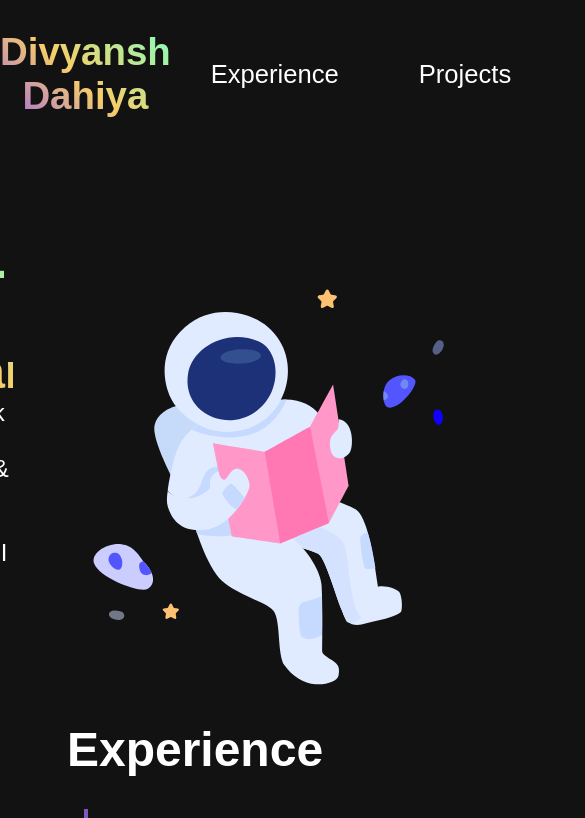
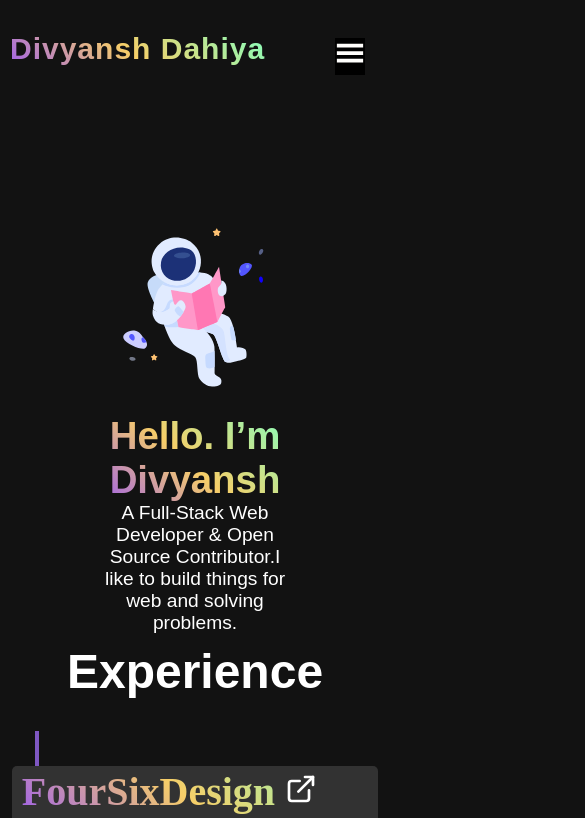
Before and after one commit to divyanshdahiya/latest-portfolio, a React (Create React App) app: page / in a window 390 px wide. Shown: the top 818 px of the page, 585 px wide, since content can reach past the window. Built offline with nearby package versions, Linux system fonts and the light colour scheme; a web font is replaced by a local one.

Commit message:
navbar and header responsive

```diff
--- a/src/compoents/Experience.jsx
+++ b/src/compoents/Experience.jsx
@@ -6,7 +6,7 @@ import { FiExternalLink } from "react-icons/fi";
 function Experience() {
   return (
     <div>
-      <section id="projects">
+      <section id="experience">
         <header>
           <h2 className="exp-tittle font-style">Experience</h2>
         </header>
--- a/src/compoents/Navbar.jsx
+++ b/src/compoents/Navbar.jsx
@@ -1,41 +1,54 @@
 import React from "react";
 import "../styles/navbar.css";
+import { GiHamburgerMenu } from "react-icons/gi";
+import { ImCross } from "react-icons/im";
+import { useState } from "react";
 
 function Navbar() {
+  const [toggle, settoggle] = useState(false);
+
   return (
     <nav className="navbar font-style">
       <div>
-        <h1 className="text-color font-style">Divyansh Dahiya</h1>
+        <a href="/" className="nav-logo" onClick={() => settoggle(false)}>
+          <h1 className="text-color font-style">Divyansh Dahiya</h1>
+        </a>
       </div>
-      <div>
+      <div
+        className={toggle ? "nav-links-mobile" : "nav-links"}
+        onClick={() => settoggle(false)}
+      >
         <ul>
-          <li>
+          <li className="nav-link">
             <a href="#experience" className="font-style">
               Experience
             </a>
           </li>
-          <li>
+          <li className="nav-link">
             <a href="#projects" className="font-style">
               Projects
             </a>
           </li>
-          <li>
+          <li className="nav-link">
             <a href="#skills" className="font-style">
               Skills
             </a>
           </li>
-          <li>
+          <li className="nav-link">
             <a href="#contact" className="font-style">
               Contact
             </a>
           </li>
-          <li>
+          <li className="nav-link">
             <a href="#resume" className="font-style">
               Resume
             </a>
           </li>
         </ul>
       </div>
+      <button className="mobile-menu-icon" onClick={() => settoggle(!toggle)}>
+        {toggle ? <ImCross /> : <GiHamburgerMenu />}
+      </button>
     </nav>
   );
 }
--- a/src/index.css
+++ b/src/index.css
@@ -5,6 +5,7 @@
   padding: 0;
   /* font-family: "Genos", sans-serif; */
   font-family: sans-serif;
+  scroll-behavior: smooth;
 }
 
 body {
@@ -27,3 +28,14 @@ body {
   -webkit-background-clip: text;
   -webkit-text-fill-color: transparent;
 }
+
+@media screen and (max-width: 1000px) {
+  .container {
+    width: 80%;
+  }
+}
+@media screen and (max-width: 500px) {
+  .container {
+    width: 95%;
+  }
+}
--- a/src/styles/header.css
+++ b/src/styles/header.css
@@ -13,3 +13,24 @@
 #astronaut-logo{
     width: 500px;
 }
+@media screen and (max-width: 1400px) {
+    #astronaut-logo{
+        width: 300px;
+    }
+}
+@media screen and (max-width: 780px) {
+    .header-item{
+        font-size: 1.2rem;
+    }
+}
+@media screen and (max-width: 700px) {
+    #astronaut-logo{
+        width: 200px;
+    }
+    .header{
+        flex-direction: column-reverse;
+    }
+    .header-item{
+        text-align: center;
+    }
+}
--- a/src/styles/navbar.css
+++ b/src/styles/navbar.css
@@ -1,6 +1,13 @@
+.mobile-menu-icon {
+    display: none;
+  }
+.nav-logo{
+    text-decoration: none;
+    padding-top: 17px;
+}
 .navbar{
     text-align: center;
-    display: flex;
+    display:  flex;
     align-items: center;
     font-size: 1.6rem;
     justify-content: space-around;
@@ -19,3 +26,80 @@
     text-decoration: none;
     color: white;
 }
+
+
+@media screen and (max-width: 1050px) {
+    .navbar ul{
+        flex-direction: column;
+    }
+    .nav-logo {
+      display: flex;
+      position: absolute;
+      top: 15px;
+      left: 35px;
+    }
+    .nav-links {
+      display: none;
+    }
+    .nav-link {
+      color: #000000;
+      text-align: center;
+      padding: 32px;
+      width: 100%;
+      transition: all 0.5s ease;
+    }
+    .nav-links-mobile {
+      position: absolute;
+      display: block;
+      list-style: none;
+      background-color: #121212;
+      left: 0;
+      top: 72px;
+      transition: all 0.5s ease-out;
+      width: 100%;
+      border-bottom: solid 2px #ffffff;
+      z-index: 1;
+    }
+    .mobile-menu-icon {
+      display: block;
+      position: absolute;
+      font-size: 30px;
+      color: #fffefc;
+      background-color: #000000;
+      border: none;
+      outline: none;
+      top: 27px;
+      right: 50px;
+    }
+  }
+  @media screen and (max-width: 595px) {
+    .navbar {
+      height: 100px;
+    }
+    .nav-logo {
+      display: flex;
+      font-size: 20px;
+      font-size: 1.3rem;
+      letter-spacing: 1px;
+      text-decoration: none;
+      left: 10px;
+    }
+    .nav-logo-img {
+      width: 70px;
+    }
+    .nav-logo h1 {
+      font-size: 30px;
+    }
+    .mobile-menu-icon {
+      top: 38px;
+      right: 25px;
+    }
+    .nav-links-mobile {
+      left: 0;
+      top: 74px;
+    }
+    .nav-link {
+      font-size: 1.4rem;
+      padding: 1px 1px;
+    }
+  }
```
Also changed, not shown: src/link-icon.svg (added).
